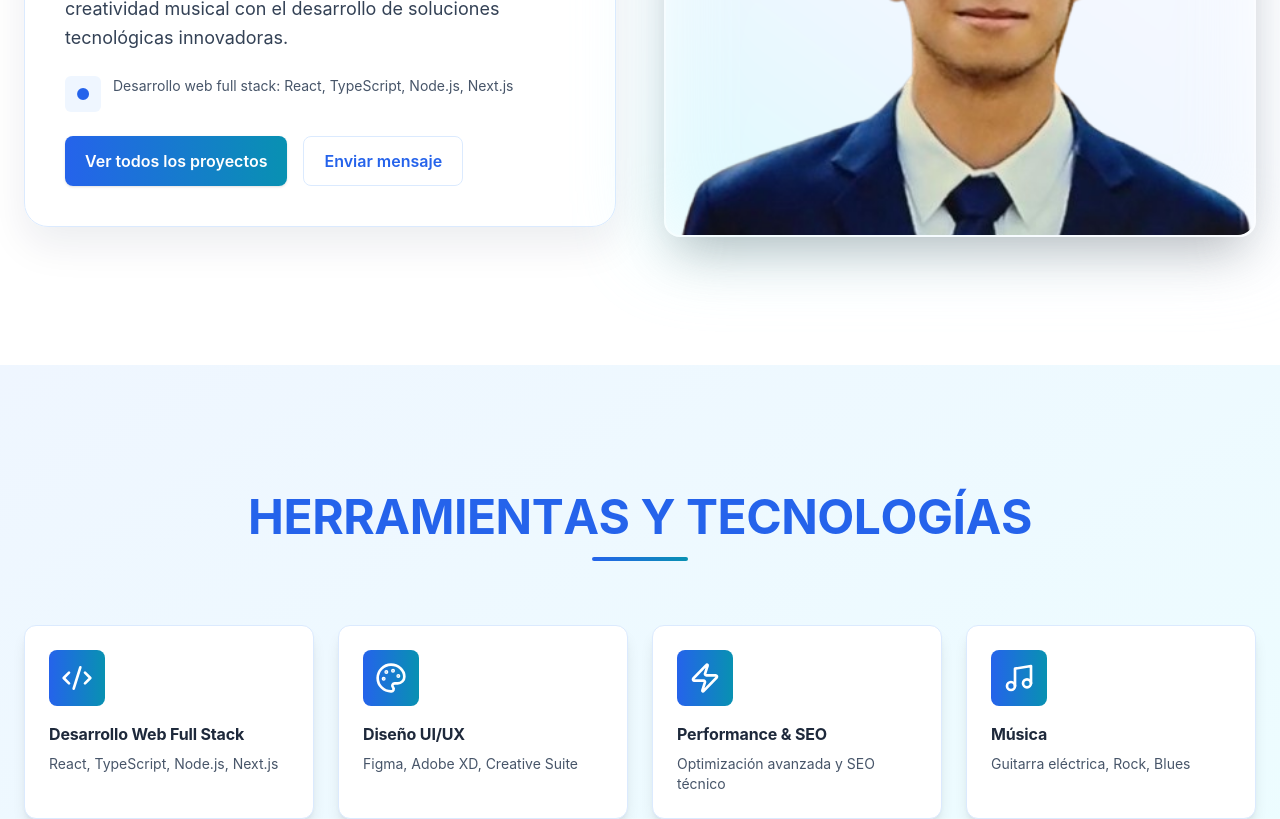
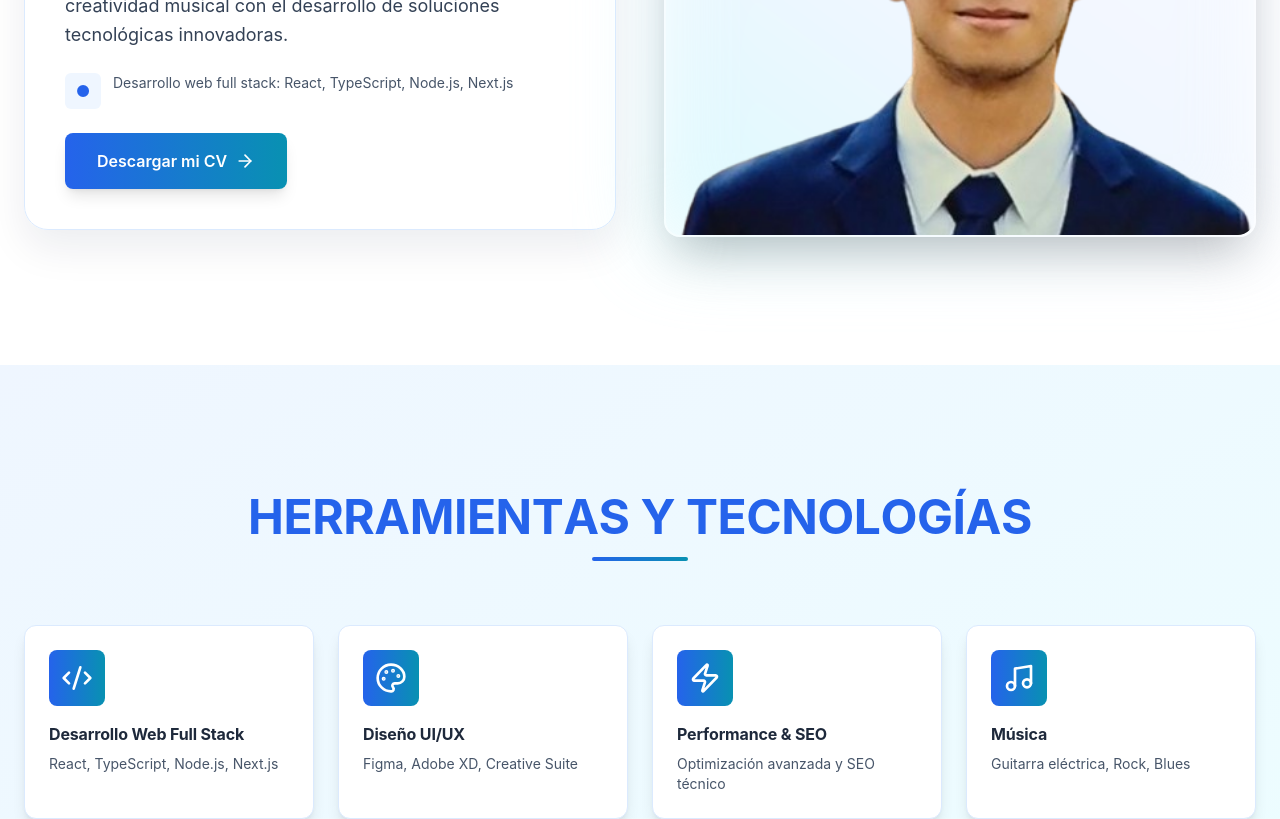
Before and after one commit to JuanSebastianE23/MI_PORTAFOLIO1, a Next.js app: page / in a window 1280 px wide. Shown: the part 1320-2139 px from the top of the page. Built offline with nearby package versions, Linux system fonts and the light colour scheme.

Commit message:
subiendo ultimos cambios al portafolio: hero solo descargar CV y fecha SENA en misma linea

```diff
--- a/app/page.tsx
+++ b/app/page.tsx
@@ -452,8 +452,16 @@ src="/1000247272-removebg-preview(1).png"
                   </ul>
 
                 <div className="flex gap-4">
-                   <button onClick={() => scrollToSection('proyectos')} className="px-5 py-3 bg-gradient-to-r from-blue-600 to-cyan-600 text-white rounded-lg font-semibold shadow hover:scale-[1.02] transition-transform">{t('verProyectos')}</button>
-                   <button onClick={() => scrollToSection('contacto')} className="px-5 py-3 border border-blue-100 text-blue-600 rounded-lg font-semibold hover:bg-blue-50 transition-colors">{t('contactarme')}</button>
+                  <motion.a
+                    href="/Hoja de Vida Juan Sebastian Estacio.pdf"
+                    download="Hoja de Vida Juan Sebastian Estacio.pdf"
+                    whileHover={{ scale: 1.05, boxShadow: '0 10px 30px rgba(37, 99, 235, 0.3)' }}
+                    whileTap={{ scale: 0.95 }}
+                    className="w-full sm:w-auto px-8 py-4 bg-gradient-to-r from-blue-600 to-cyan-600 text-white rounded-lg font-semibold shadow-lg flex items-center justify-center gap-2"
+                  >
+                    {t('descargarCV')}
+                    <ArrowRight className="w-5 h-5" />
+                  </motion.a>
                 </div>
                </div>
              </motion.div>
@@ -743,16 +751,14 @@ src="/1000247272-removebg-preview(1).png"
                   </div>
                 </div>
                  <div className="flex-1">
-                   <div className="flex justify-between items-start mb-4">
-                     <div>
                       <h3 className="text-2xl font-bold text-slate-800 mb-2">
                         {t('experienciaTitulo2b')}
                       </h3>
+                      <div className="flex items-center gap-2">
                         <p className="text-lg text-blue-600 font-semibold">
                           {t('experienciaInstitucion2')}
                         </p>
-                     </div>
-                     <span className="px-3 py-1 bg-gradient-to-r from-blue-100 to-cyan-100 text-blue-700 rounded-lg text-sm font-semibold">
+                        <span className="px-2 py-1 bg-gradient-to-r from-blue-100 to-cyan-100 text-blue-700 rounded text-xs font-semibold whitespace-nowrap">
                           {t('experienciaFecha2')}
                         </span>
                       </div>
```
Lines whose indentation alone changed are shown as unchanged.
